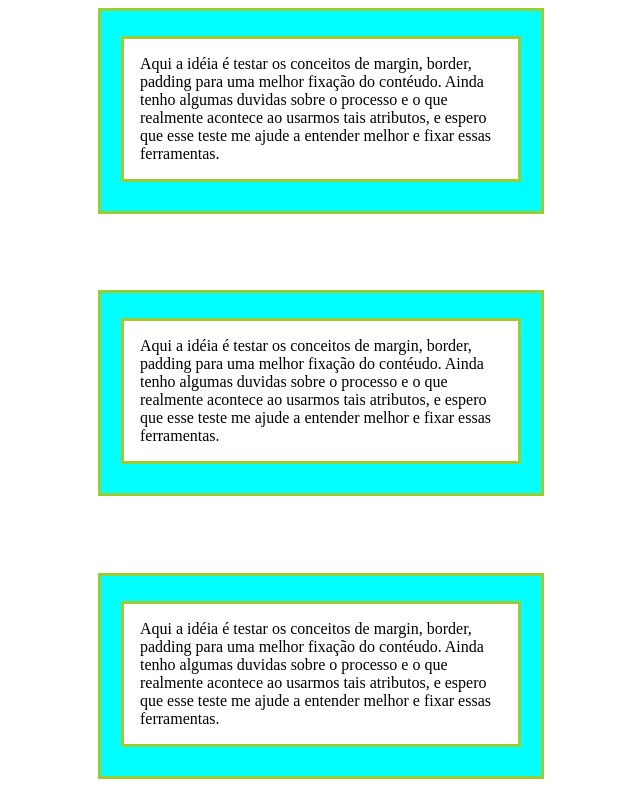
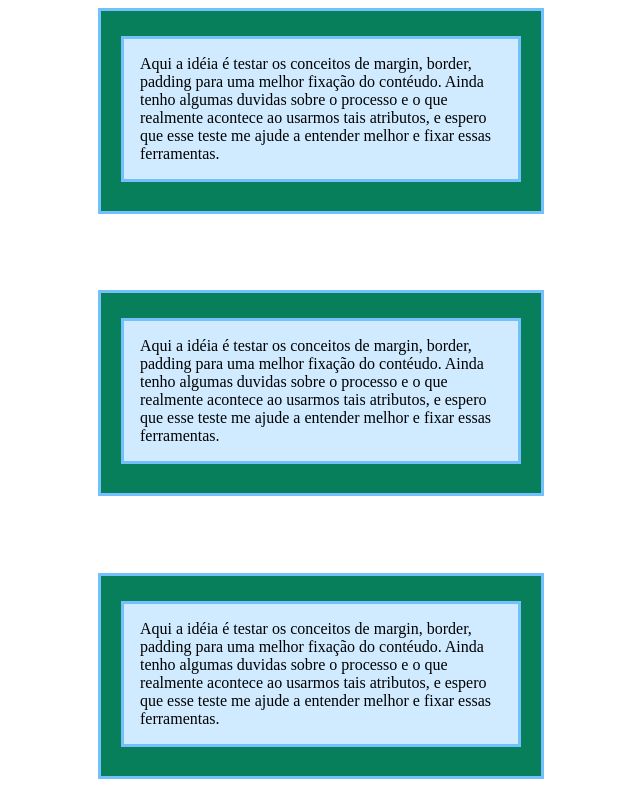
Before and after one commit to BrunoPavanelli/estudos_boxmodel, a plain HTML site: page index.html in a window 1280 px wide. Shown: the top 800 px of the page, without its empty margins (319-959 px from the left). Drawn offline with Linux system fonts and the light colour scheme.

Commit message:
alteraçao de cores

```diff
--- a/estilo.css
+++ b/estilo.css
@@ -2,12 +2,27 @@
     /* Definir o box */
     width: 400px;
     height: 200px;
-    border: solid yellowgreen;
+    border: solid #74c0fc;
     /* Centralizando o box */
     margin: 10% auto ;
     /* Trabalhando margem interna */
     padding: 0px 20px 0px 20px;
-    background-color: aqua;
+    background-color: #087f5b;
+}
+
+p {
+    /* Visualizando box de p */
+    border: solid #74c0fc;
+    /* Centralizando o conteudo no seu proprio box */
+    padding: 1em;
+    /* Centralizando o box p no box div */
+    margin-top: 25px;
+    background-color: #d0ebff;
+}
+
+#div-1 {
+    /* Diminuindo Margin entre as div´s */
+    margin-bottom: -50px;
 }
 
 .boxtop {
@@ -15,21 +30,6 @@
     margin-top: 0px;
 }
 
-p {
-    /* Visualizando box de p */
-    border: solid yellowgreen;
-    /* Centralizando o conteudo no seu proprio box */
-    padding: 1em;
-    /* Centralizando o box p no box div */
-    margin-top: 25px;
-    background-color: white;
-}
-
-#div-1 {
-    /* Diminuindo Margin entre as div´s */
-    margin-bottom: -50px;
-}
-
 .boxbottom {
     /* Eliminando margin no fundo da página */
     margin-bottom: 0px;
```
Also changed, not shown: index.html (line endings or trailing spaces).
